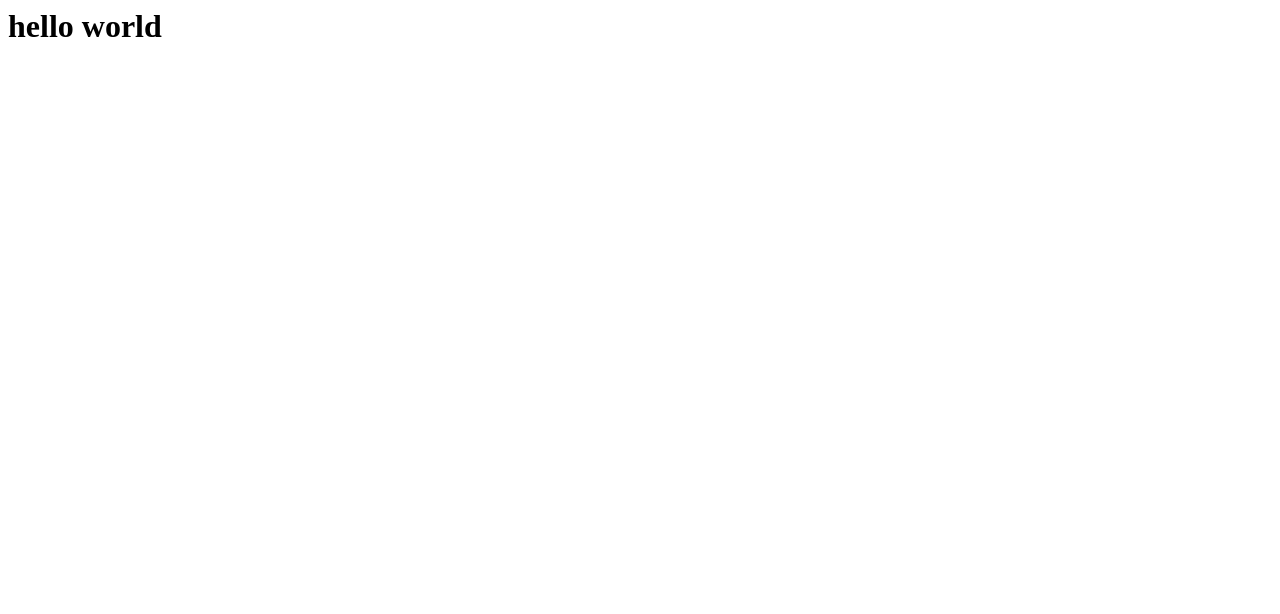
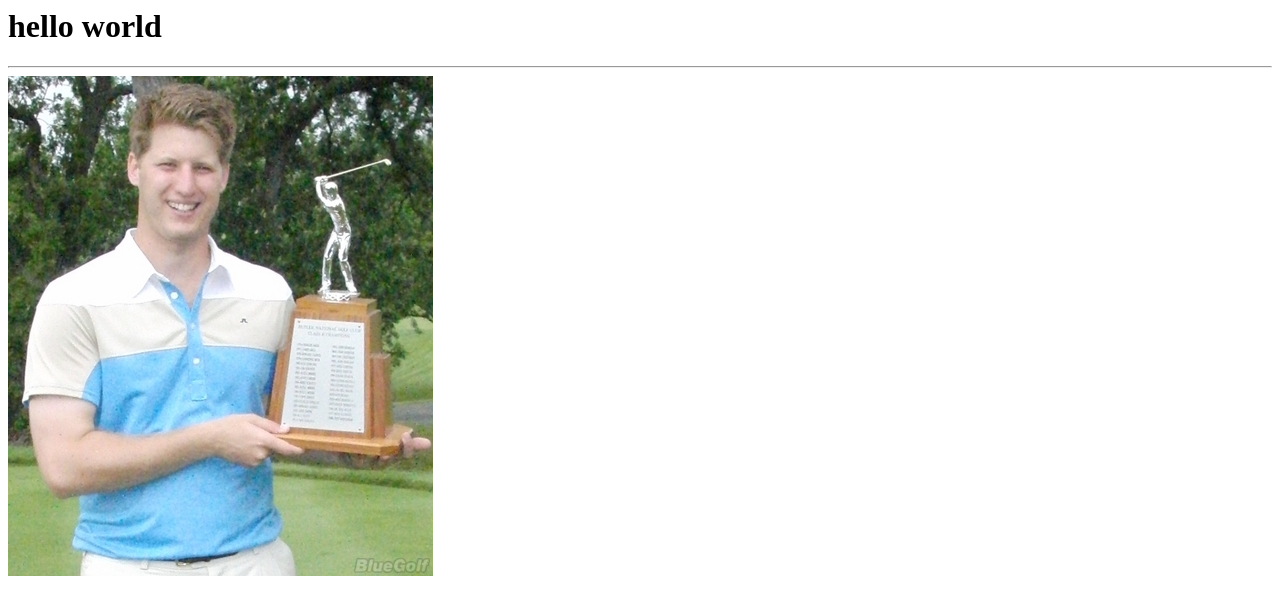
Before and after one commit to wcmalik/wcmalik.gethub.io, a plain HTML site: page index.html in a window 1280 px wide. Drawn offline with Linux system fonts and the light colour scheme.

Commit message:
add image

```diff
--- a/index.html
+++ b/index.html
@@ -2,5 +2,7 @@
 <head><title></title></head>
 <body>
 <h1>hello world</h1>
+<hr />
+<img src="trophy.jpg">
 </body>
 </html>
```
